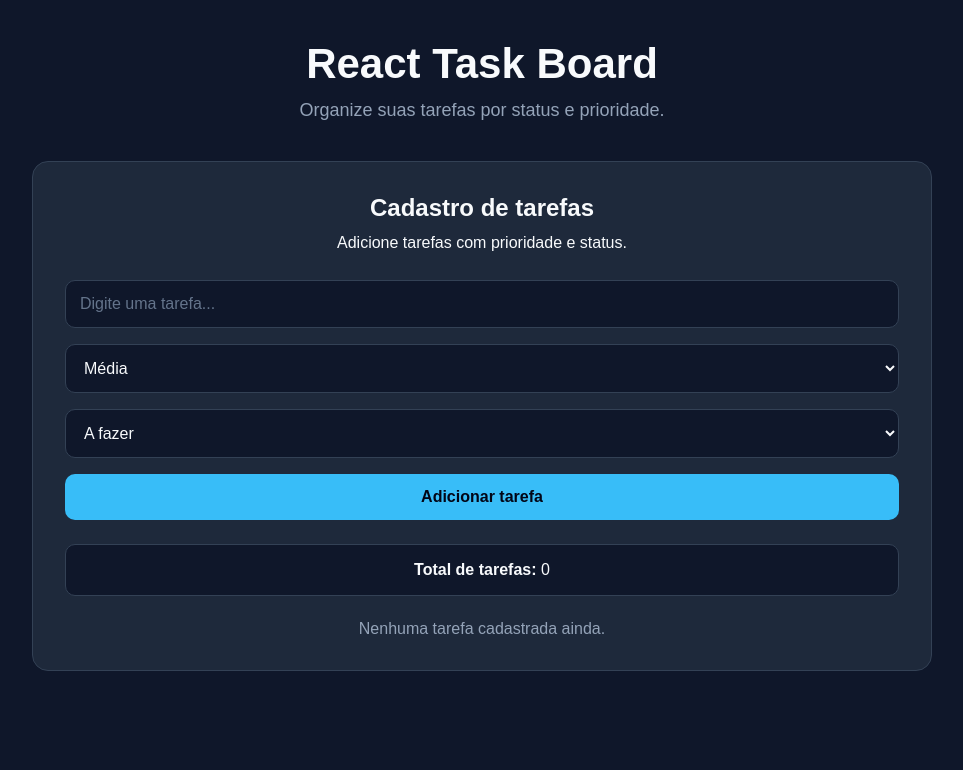
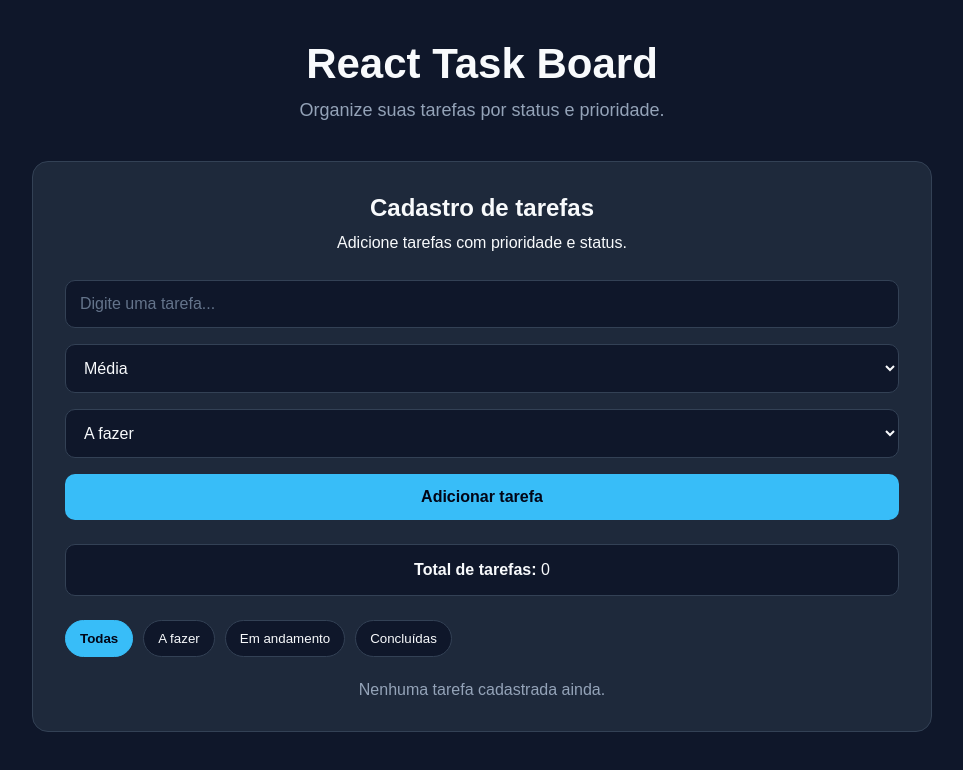
Before and after one commit to rfactt/task-board, a React (Vite) app: page / in a window 1280 px wide. Shown: the top 770 px of the page, without its empty margins (158-1121 px from the left). Built offline with nearby package versions, Linux system fonts and the light colour scheme.

Commit message:
adiciona filtro por status das tarefas

```diff
--- a/src/App.jsx
+++ b/src/App.jsx
@@ -2,9 +2,11 @@
 import Header from "./components/Header";
 import TaskForm from "./components/TaskForm";
 import TaskList from "./components/TaskList";
+import FilterBar from "./components/FilterBar";
 
 function App() {
   const [tasks, setTasks] = useState([]);
+  const [filter, setFilter] = useState("todas");
 
   function addTask(newTask) {
     setTasks([...tasks, newTask]);
@@ -30,6 +32,11 @@
     setTasks(updatedTasks);
   }
 
+  const filteredTasks =
+    filter === "todas"
+      ? tasks
+      : tasks.filter((task) => task.status === filter);
+
   return (
     <main className="app">
       <Header />
@@ -44,8 +51,10 @@
           <strong>Total de tarefas:</strong> {tasks.length}
         </div>
 
+        <FilterBar currentFilter={filter} onChangeFilter={setFilter} />
+
         <TaskList
-          tasks={tasks}
+          tasks={filteredTasks}
           onDeleteTask={deleteTask}
           onUpdateTaskStatus={updateTaskStatus}
         />
--- /dev/null
+++ b/src/components/FilterBar.jsx
@@ -0,0 +1,35 @@
+function FilterBar({ currentFilter, onChangeFilter }) {
+  return (
+    <div className="filter-bar">
+      <button
+        className={currentFilter === "todas" ? "filter-button active" : "filter-button"}
+        onClick={() => onChangeFilter("todas")}
+      >
+        Todas
+      </button>
+
+      <button
+        className={currentFilter === "a-fazer" ? "filter-button active" : "filter-button"}
+        onClick={() => onChangeFilter("a-fazer")}
+      >
+        A fazer
+      </button>
+
+      <button
+        className={currentFilter === "em-andamento" ? "filter-button active" : "filter-button"}
+        onClick={() => onChangeFilter("em-andamento")}
+      >
+        Em andamento
+      </button>
+
+      <button
+        className={currentFilter === "concluida" ? "filter-button active" : "filter-button"}
+        onClick={() => onChangeFilter("concluida")}
+      >
+        Concluídas
+      </button>
+    </div>
+  );
+}
+
+export default FilterBar;
--- a/src/index.css
+++ b/src/index.css
@@ -146,3 +146,30 @@
   color: #f8fafc;
   font-size: 14px;
 }
+
+.filter-bar {
+  display: flex;
+  gap: 10px;
+  flex-wrap: wrap;
+  margin-top: 24px;
+}
+
+.filter-button {
+  padding: 10px 14px;
+  border: 1px solid #334155;
+  border-radius: 999px;
+  background: #0f172a;
+  color: #f8fafc;
+  cursor: pointer;
+}
+
+.filter-button:hover {
+  background: #1e293b;
+}
+
+.filter-button.active {
+  background: #38bdf8;
+  color: #020617;
+  border-color: #38bdf8;
+  font-weight: bold;
+}
```
